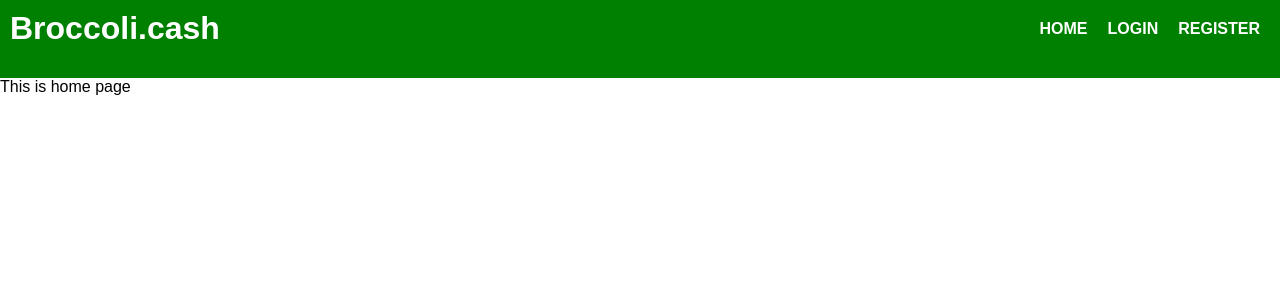
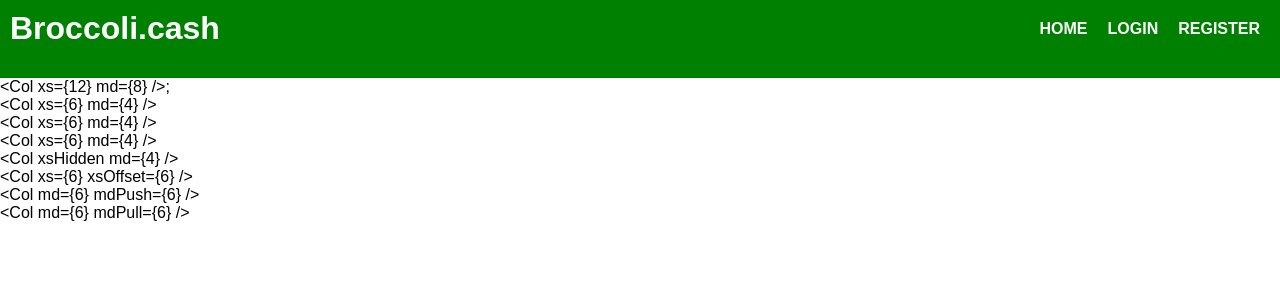
Before and after one commit to maplesyrupsucker/broccoli-frontend, a React (Create React App) app: page / in a window 1280 px wide. Shown: the top 300 px of the page. Built offline with nearby package versions, Linux system fonts and the light colour scheme.

Commit message:
Update readme Add react-bootstrap Add bootstrap sample data to index page

```diff
--- a/src/pages/index.js
+++ b/src/pages/index.js
@@ -1,10 +1,50 @@
 import React, { Component } from 'react'
 import styled from 'styled-components'
 
+import { Grid, Col, Row } from 'react-bootstrap'
 
-class Home extends Component{
-    render(){
-        return <div>This is home page</div>
+
+class Home extends Component {
+    render() {
+        return (
+            <Grid>
+                <Row className="show-grid">
+                    <Col xs={12} md={8}>
+                        <code>{'<Col xs={12} md={8} />'};</code>
+                    </Col>
+                    <Col xs={6} md={4}>
+                        <code>{'<Col xs={6} md={4} />'}</code>
+                    </Col>
+                </Row>
+
+                <Row className="show-grid">
+                    <Col xs={6} md={4}>
+                        <code>{'<Col xs={6} md={4} />'}</code>
+                    </Col>
+                    <Col xs={6} md={4}>
+                        <code>{'<Col xs={6} md={4} />'}</code>
+                    </Col>
+                    <Col xsHidden md={4}>
+                        <code>{'<Col xsHidden md={4} />'}</code>
+                    </Col>
+                </Row>
+
+                <Row className="show-grid">
+                    <Col xs={6} xsOffset={6}>
+                        <code>{'<Col xs={6} xsOffset={6} />'}</code>
+                    </Col>
+                </Row>
+
+                <Row className="show-grid">
+                    <Col md={6} mdPush={6}>
+                        <code>{'<Col md={6} mdPush={6} />'}</code>
+                    </Col>
+                    <Col md={6} mdPull={6}>
+                        <code>{'<Col md={6} mdPull={6} />'}</code>
+                    </Col>
+                </Row>
+            </Grid>
+        )
     }
 }
 
```
Also changed, not shown: package.json (+6 -1 lines), src/data/store.js (added, +7 -0 lines), 2 other files (tests, documents, lock files or other folders).
